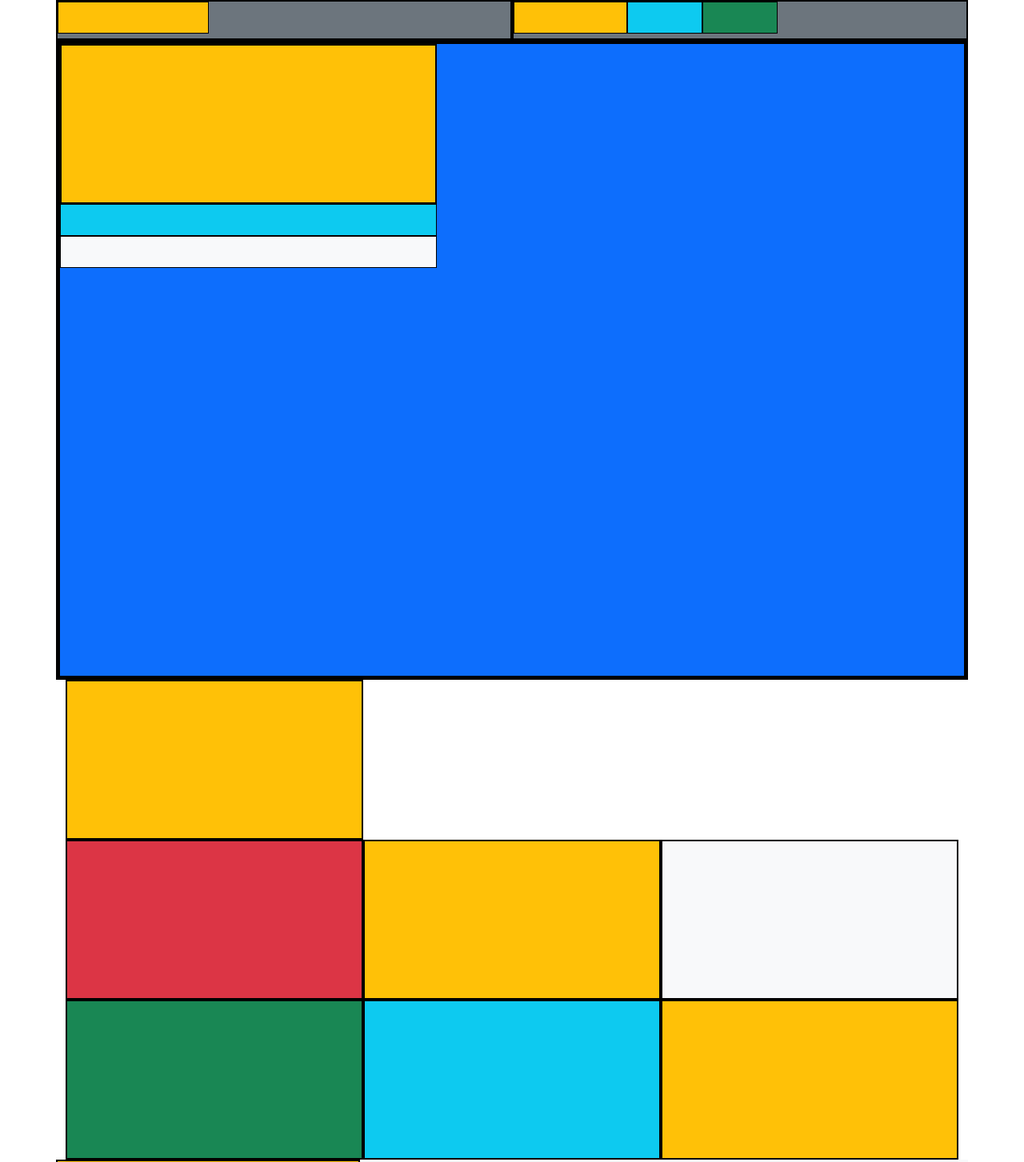
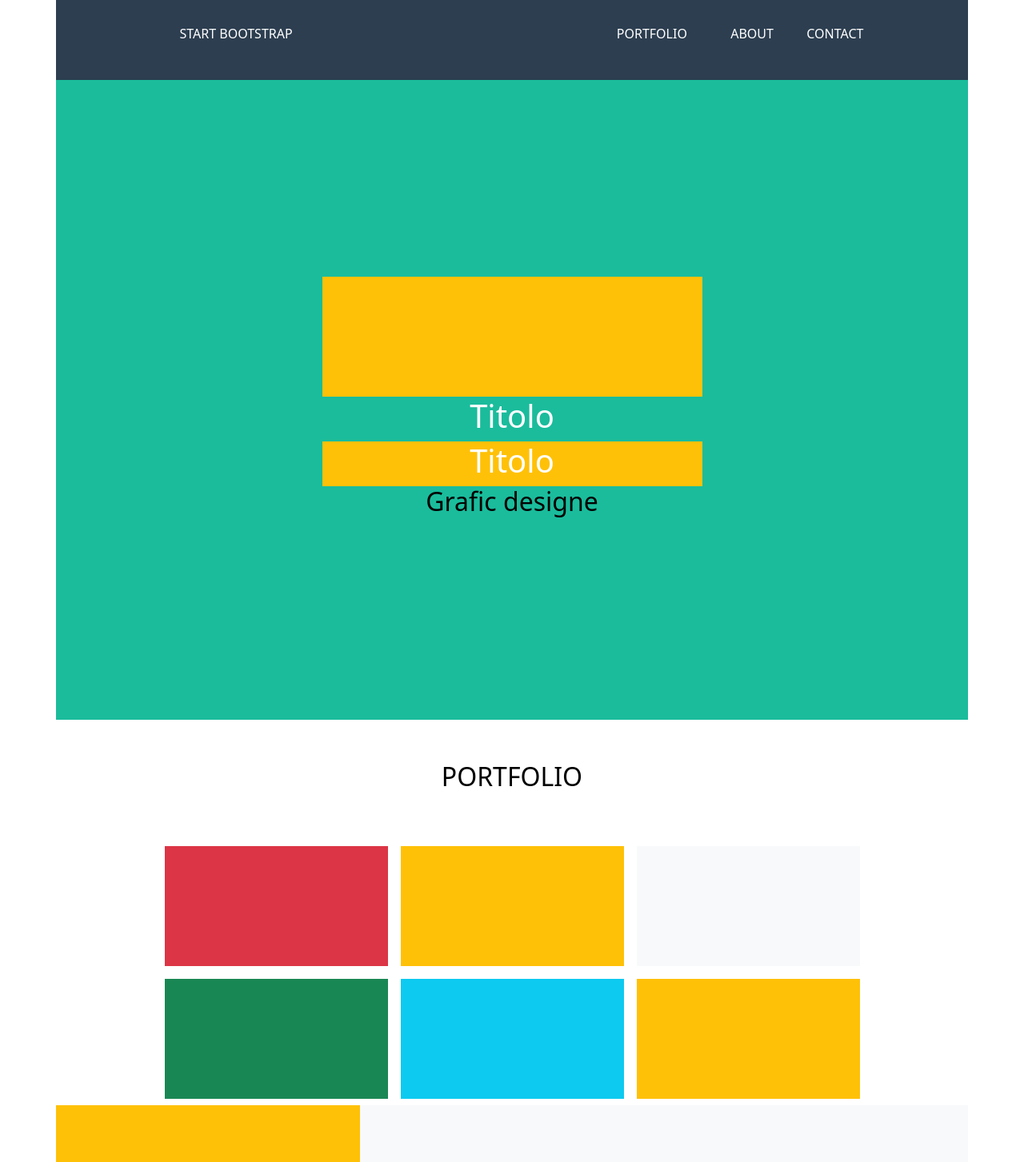
Before and after one commit to davidecarta470/html-css-bootstrap-freelancer, a plain HTML site: page index.html in a window 1280 px wide. Shown: the top 1453 px of the page at 80% size. Drawn offline with nearby package versions, Linux system fonts and the light colour scheme.

Commit message:
jumbotrone + section 1

```diff
--- a/css/style.css
+++ b/css/style.css
@@ -3,22 +3,36 @@
   padding:0;
   box-sizing:border-box;
 }
+body{
+  color: white;
+
+}
 .height-small{
   height:40px;
-  border: 1px solid black;
+
 }
 
 .height{
-  height:50px;
-  border:2px solid rgb(0, 0, 0)
+  height:100px;
+
 }
 
 .height-middle{
-  height:200px;
-  border:2px solid rgb(0, 0, 0)
+  height:150px;
+
 }
 
 .height-big{
   height:100vh;
-  border:5px solid rgb(0, 0, 0)
 }
+
+header{
+  height:100px;
+  background-color:#2c3e50;
+}
+.jumbotrone{
+  background-color:#1abc9c ;
+}
+h2{
+  color:black;
+}
--- a/index.html
+++ b/index.html
@@ -9,17 +9,17 @@
   <title>Document</title>
 </head>
   <div class="container">
-    <header class="row">
-      <div class="col-6 bg-secondary height">
-        <div class="row">
-         <div class="col-4 height-small bg-warning"></div>
+    <header class="row align-items-center">
+      <div class="col-6 ">
+        <div class="row justify-content-center">
+         <div class="col-6 height-small">START BOOTSTRAP</div>
         </div>
       </div>
-      <div class="col-6 bg-secondary height d-none d-sm-block">
-        <div class="row ">
-          <div class="col-3 height-small bg-warning"></div>
-          <div class="col-2 height-small bg-info"></div>
-          <div class="col-2 height-small bg-success"></div>
+      <div class="col-6 d-none d-sm-block">
+        <div class="row justify-content-center">
+          <div class="col-3 height-small">PORTFOLIO</div>
+          <div class="col-2 height-small">ABOUT</div>
+          <div class="col-2 height-small">CONTACT</div>
         </div>
       </div>
       <div class="col-6 bg-secondary height d-sm-none ">
@@ -27,38 +27,47 @@
       </div>
     </header>
     <main>
-      <div class="row jumbotrone height-big bg-primary">
+      <div class="row jumbotrone height-big justify-content-center align-items-center">
         <div class="col-sm-5 ">
           <div class="row">
             <div class="col-sm-12 height-middle bg-warning"></div>
           </div>
           <div class="row">
-            <div class="col-sm-12 height-small bg-info"></div>
+            <div class="col-sm-12 d-flex justify-content-center">
+              <h1>Titolo</h1>
+            </div>
           </div>
           <div class="row">
-            <div class="col-sm-12 height-small bg-light"></div>
+            <div class="col-sm-12 d-flex bg-warning justify-content-center">
+              <h1>Titolo</h1>
+            </div>
+          </div>
+          <div class="row">
+            <div class="col-sm-12 d-flex justify-content-center">
+              <h2>Grafic designe</h2>
+            </div>
           </div>
         </div>
       </div>
       <!-- section one -->
       <section>
-        <div class="container">
-          <div class="row  ">
-            <div class="col-sm-4 height-middle bg-warning"></div>
+        <div class="container ">
+          <div class="row justify-content-center ">
+            <div class="col-sm-4 height-middle d-flex justify-content-center align-items-center"><h2>PORTFOLIO</h2></div>
           </div>
-          <div class="row ">
-            <div class="col-sm-4 height-middle bg-danger"></div>
-            <div class="col-sm-4 height-middle bg-warning"></div>
+          <div class="row align-items-center justify-content-center">
+            <div class="col-sm-3 m-2 height-middle bg-danger "></div>
+            <div class="col-sm-3 m-2 height-middle bg-warning"></div>
             <!-- wrap -->
             <div class="w-100 d-lg-none"></div>
             <!-- ***** -->
-            <div class="col-sm-4 height-middle bg-light"></div>
-            <div class="col-sm-4 height-middle bg-success"></div>
+            <div class="col-sm-3 m-2 height-middle bg-light"></div>
+            <div class="col-sm-3 m-2 height-middle bg-success"></div>
             <!-- wrap -->
             <div class="w-100  d-lg-none"></div>
             <!-- ***** -->
-            <div class="col-sm-4 height-middle bg-info"></div>
-            <div class="col-sm-4 height-middle bg-warning"></div>
+            <div class="col-sm-3 m-2 height-middle bg-info"></div>
+            <div class="col-sm-3 m-2 height-middle bg-warning"></div>
           </div>
         </div>
       </section>
```
